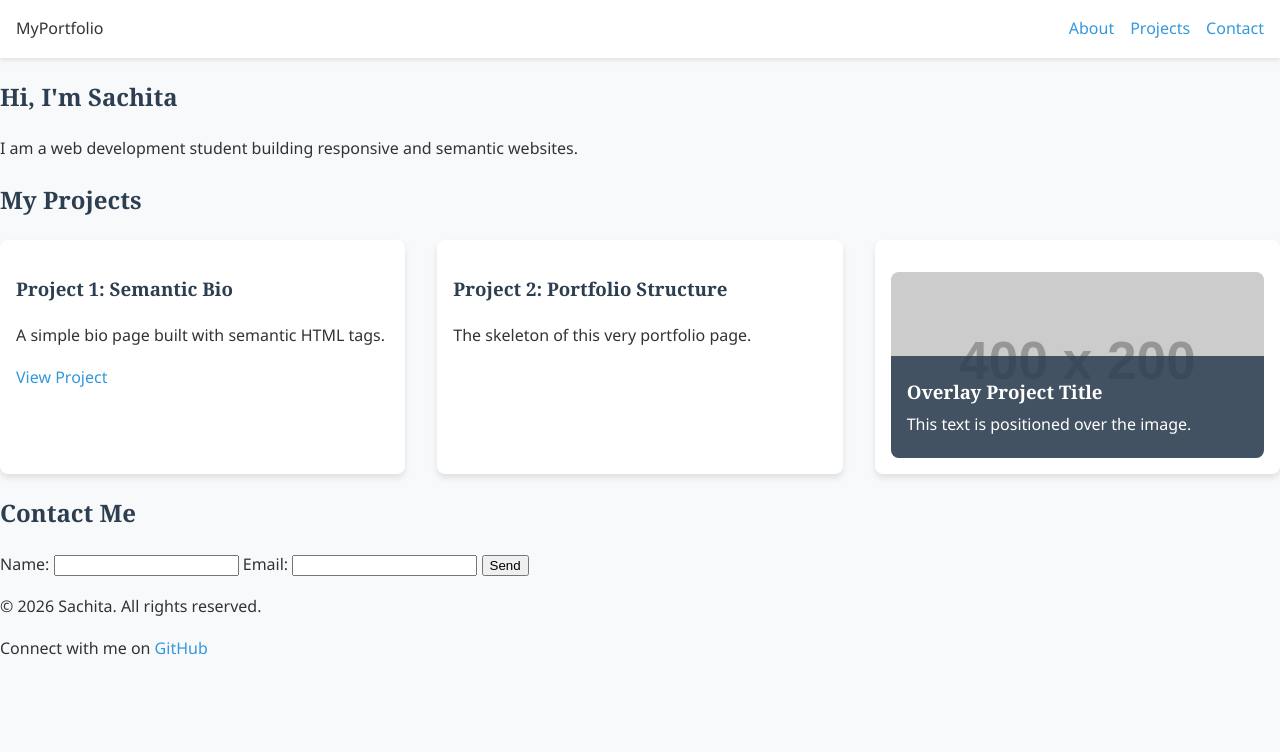
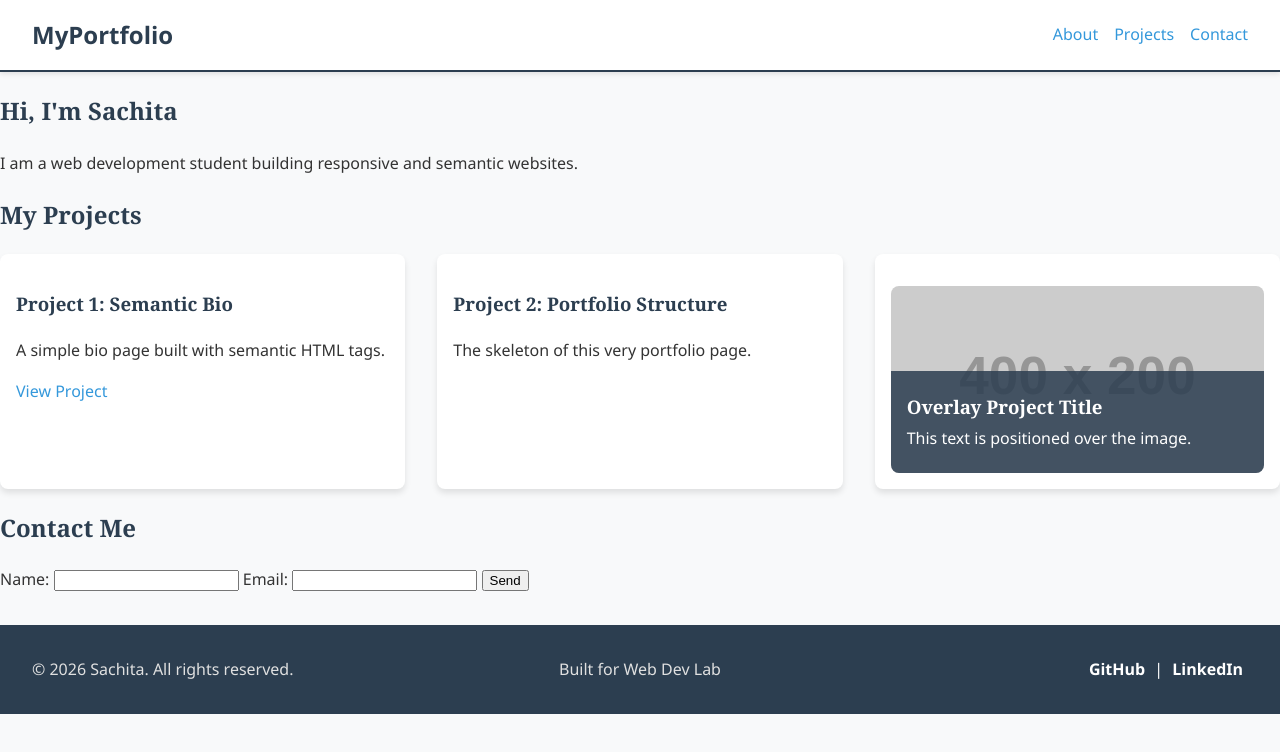
Before and after one commit to sachita0104/Web_Dev_Lab, a plain HTML site: page P6 index.html in a window 1280 px wide. Drawn offline with Linux system fonts and the light colour scheme; placeholder pictures from the web are drawn by us.

Commit message:
feat: complete P10 portfolio header and footer with advanced flexbox

```diff
--- a/P6 index.html
+++ b/P6 index.html
@@ -27,6 +27,7 @@
 
         <section id="projects">
             <h2>My Projects</h2>
+            <!-- P9: Responsive navbar and card grid using Flexbox -->
             <div class="project-grid">
             <article class="project-card">
                 <h3>Project 1: Semantic Bio</h3>
@@ -65,8 +66,15 @@
     </main>
 
     <footer>
-        <p>&copy; 2026 Sachita. All rights reserved.</p>
-        <p>Connect with me on <a href="#">GitHub</a></p>
+        <div class="footer-left">
+            <p>&copy; 2026 Sachita. All rights reserved.</p>
+        </div>
+        <div class="footer-center">
+            <p>Built for Web Dev Lab</p>
+        </div>
+        <div class="footer-right">
+            <a href="#">GitHub</a> | <a href="#">LinkedIn</a>
+        </div>
     </footer>
 
 </body>
--- a/styles.css
+++ b/styles.css
@@ -114,3 +114,47 @@ header nav ul {
         justify-content: center;
     }
 }
+
+header {
+    padding: var(--spacing-md) var(--spacing-lg);
+    border-bottom: 2px solid var(--primary-color);
+}
+
+.logo {
+    font-size: 1.5rem;
+    font-weight: bold;
+    color: var(--primary-color);
+}
+
+footer {
+    display: flex;
+    justify-content: space-between;
+    align-items: center;
+    background-color: var(--primary-color);
+    color: white;
+    padding: var(--spacing-lg);
+    margin-top: var(--spacing-lg);
+    flex-wrap: wrap;
+    gap: var(--spacing-md);
+}
+
+footer p {
+    margin: 0;
+    color: #e0e0e0;
+}
+
+footer a {
+    color: white;
+    font-weight: bold;
+    margin: 0 5px;
+}
+
+.footer-left, .footer-center, .footer-right {
+    flex: 1;
+    text-align: center;
+}
+
+@media (min-width: 768px) {
+    .footer-left { text-align: left; }
+    .footer-right { text-align: right; }
+}
```
